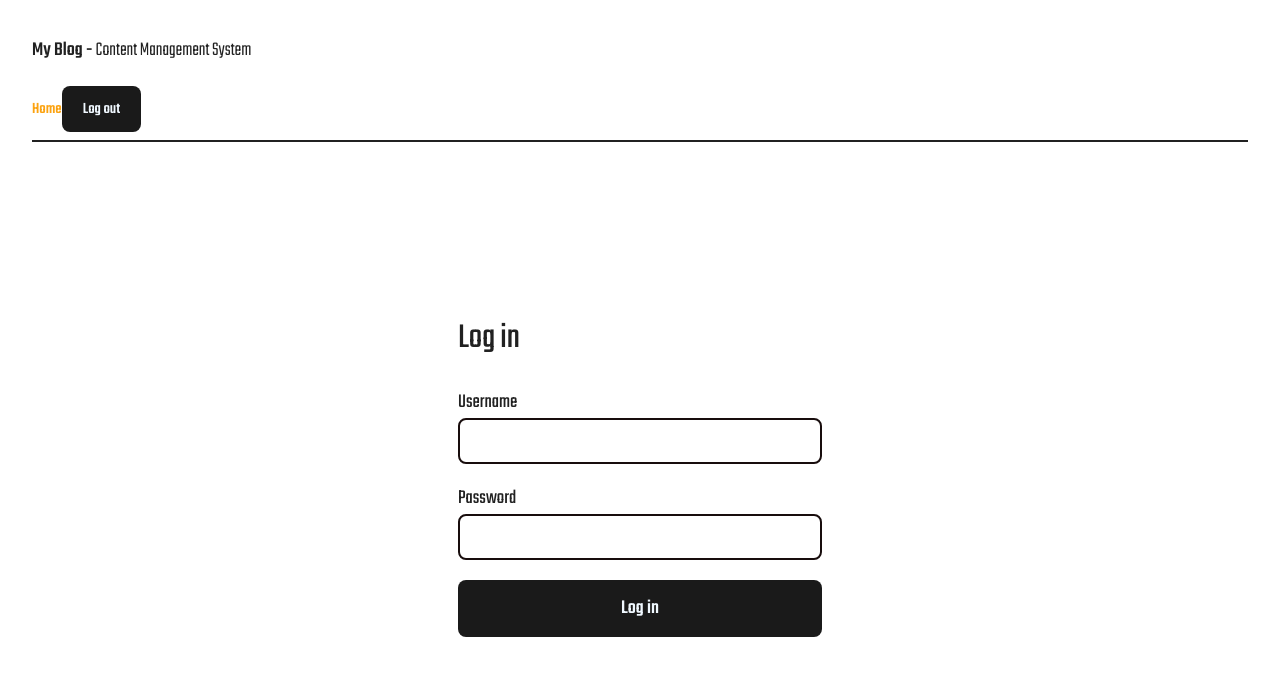
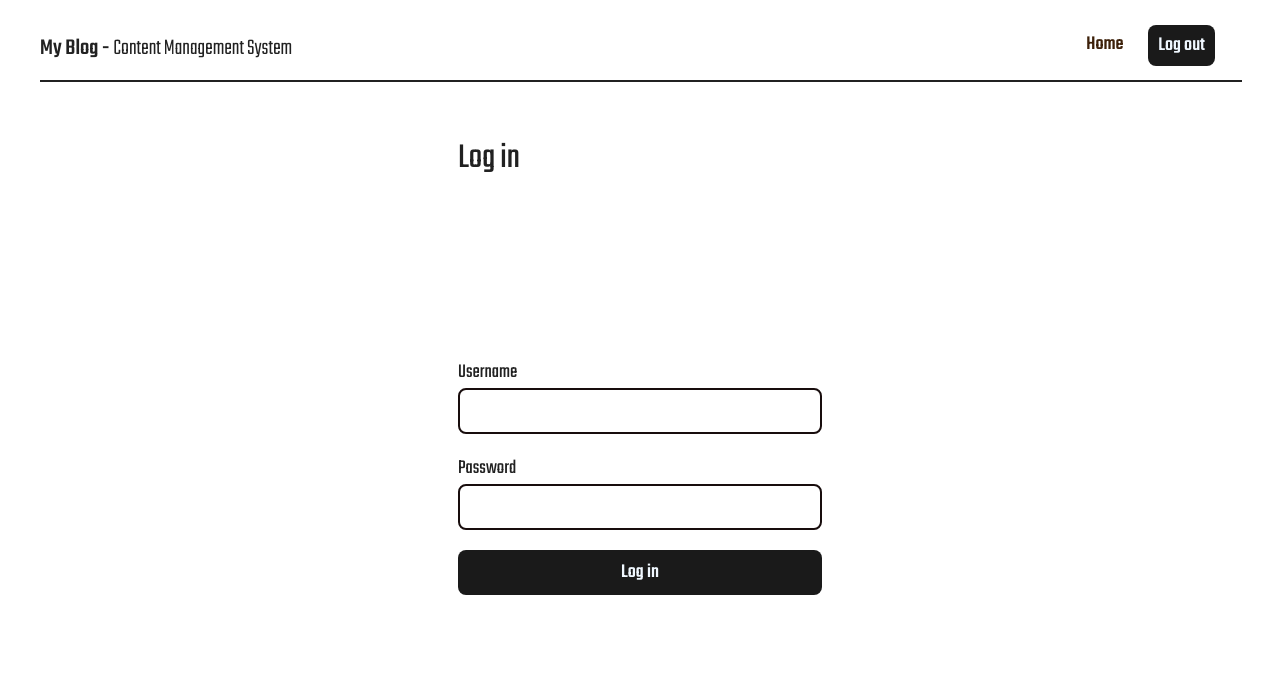
Before and after one commit to sofoniasElala/blog-content-management-system, a React (Vite) app: page / in a window 1280 px wide. Shown: the top 676 px of the page. Built offline with nearby package versions, Linux system fonts and the light colour scheme; sample sign-in values are in the browser's storage.

Commit message:
update layout for the 'all posts' page

```diff
--- a/src/components/AllPosts.jsx
+++ b/src/components/AllPosts.jsx
@@ -43,6 +43,7 @@ export default function AllPosts() {
   else
     return (
       <>
+        <div className="all-posts">
           <DialogBox
             title={posts[postToDeleteIndex].title}
             name={capitalizeName(posts[postToDeleteIndex].authorName)}
@@ -54,13 +55,6 @@ export default function AllPosts() {
             )}
             dialogRef={dialogRef}
           />
-        <aside>
-          <Link to="create">
-            <p>
-              <strong>Create Post</strong>
-            </p>
-          </Link>
-        </aside>{" "}
           <article className="posts-container">
             {" "}
             <h2>All Posts</h2>
@@ -73,7 +67,7 @@ export default function AllPosts() {
               return (
                 <>
                   <article key={post._id}>
-                  <h2>{post.title}</h2>
+                    <h3>{post.title}</h3>
                     <h5>by {formattedName}</h5>
                     <h6>{formattedDate}</h6>
                     <div className="article-buttons">
@@ -84,11 +78,21 @@ export default function AllPosts() {
                         Delete
                       </button>
                     </div>
+                    <hr className="article-divider"/>
                   </article>
                 </>
               );
             })}{" "}
           </article>{" "}
+          <hr className="divider"/>
+          <aside>
+            <Link to="create">
+              <p>
+                <strong>Create Post</strong>
+              </p>
+            </Link>
+          </aside>{" "}
+        </div>
       </>
     );
 }
--- a/src/components/Navbar.jsx
+++ b/src/components/Navbar.jsx
@@ -4,10 +4,10 @@ import { handleAuth } from '../utils';
 
 
 export default function NavBar({ justLoggedIn, setJustLoggedIn }) {
-    return (<>
+    return (<div className='nav-links'>
     <NavLink to="/home">Home</NavLink>
     <button onClick={ () =>  handleAuth(justLoggedIn, setJustLoggedIn, false) } >Log out</button>
-    </>)
+    </div>)
 }
 
 NavBar.propTypes = {
--- a/src/styles/App.css
+++ b/src/styles/App.css
@@ -3,12 +3,41 @@
   display: flex;
   flex-direction: column;
   height: 100%;
+  position: relative;
 }
 
 main {
   margin: auto;
   height: calc(100vh - 250px); /* check second operator when changing value */
-  padding-top: 150px;
+}
+
+.all-posts {
+  display: flex;
+  width: calc(100vw  - 80px);
+
+}
+
+.all-posts hr.divider {
+  height: 100px;
+  width: auto;
+  margin: 12px;
+}
+
+aside a, .divider {
+  position: sticky;
+  top: 40px;
+}
+
+.all-posts button {
+  margin: 0px 15px 0px 0px;
+}
+
+.posts-container {
+  width: calc(100vw - 200px);
+}
+
+article h3, article h5, article h6, dialog h3, dialog h4, dialog h5 {
+  margin: 15px 0px 15px 5px;
 }
 
 form#login, form#login > div {
@@ -19,6 +48,10 @@ form#login, form#login > div {
 
 form#login > div, form#login button {
   margin: 10px 0px;
+}
+
+form#login {
+  padding-top: 150px;
 }
 
 #login-paragraph {
@@ -34,10 +67,6 @@ form#login input {
   border-radius: 8px;
   border-color: rgb(24, 13, 13);
   border-style: solid;
-}
-
-hr {
-  border: 0.95px solid;
 }
 .error {
   color: #c1121f;
--- a/src/styles/index.css
+++ b/src/styles/index.css
@@ -7,7 +7,7 @@
   line-height: 1.5;
   font-weight: 400;
   font-family: Teko;
-
+  font-size: 20px;
   color: rgba(0, 0, 0, 0.87);
   background-color: #ffffff;
 
@@ -21,22 +21,47 @@
   font-family: Teko;
   font-size: large;
 }
+nav {
+  display: grid;
+  grid-template-columns: 1fr 1fr;
+  grid-template-rows: 50px 50px;
+
+}
+.nav-links {
+  grid-area: 1 / 2 / 2 / 3;
+  display: flex;
+  justify-content: end;
+  align-items: center;
+}
 
 nav > p {
-  font-size: 20px;
+  padding-top: 8px;
+  font-size: 23px;
   font-weight: 500;
+  align-self: center;
 }
 nav > p > span {
   font-weight: 250;
 }
-
-a {
+hr {
+  border: 0.95px solid;
+  grid-row: 2 / 3;
+  grid-column: span 2;
+  width: 100%;
+  height: 0px;
+}
+.nav-links button {
+  padding: 4px 8px;
+  margin: 10px 25px;
+  text-align: center;
+}
+ a {
   font-weight: 500;
-  color: #fca311;
+  color: #3D210A;
   text-decoration: inherit;
 }
 a:hover {
-  color: #fca311;
+  color: #712A12;
 }
 
 body {
@@ -51,7 +76,7 @@ h1 {
 button {
   border-radius: 8px;
   border: 2px solid transparent;
-  padding: 0.6em 1.2em;
+  padding: 0.3em 0.6em;
   font-size: 1em;
   font-weight: 500;
   font-family: inherit;
```
Lines whose indentation alone changed are shown as unchanged.
